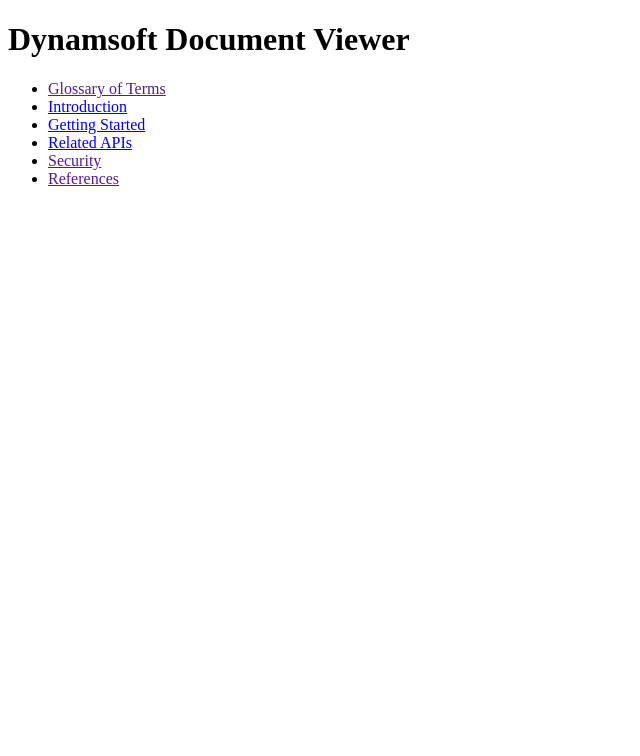
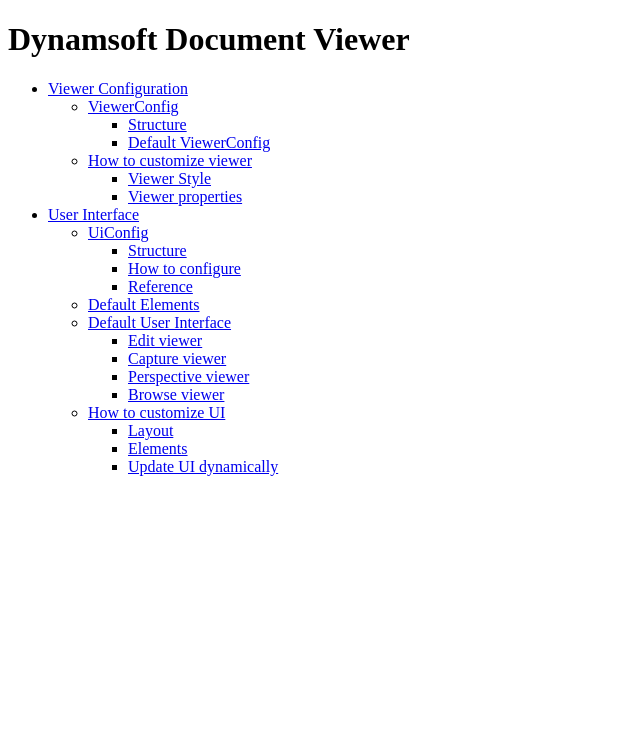
Before and after one commit to dynamsoft-docs/document-viewer-docs, a Jekyll site: the page built from index.md, in a window 1280 px wide. Shown: the part 208-964 px from the top of the page, without its empty margins (0-640 px from the left). Built offline with Jekyll 4.4.1, drawn with Linux system fonts in a browser that asks for light colours; comment, search, counter and statistics services are not loaded; grey boxes are pictures that could not be loaded.

Commit message:
Update index.md

```diff
--- a/index.md
+++ b/index.md
@@ -7,9 +7,33 @@ description: Dynamsoft Document Viewer Documentation Homepage
 
 # Dynamsoft Document Viewer
 
-* [Glossary of Terms]({{site.glossary}})
+<!-- * [Glossary of Terms]({{site.glossary}})
 * [Introduction]({{site.introduction}})
 * [Getting Started]({{site.gettingstarted}})
 * [Related APIs]({{site.api}})
 * [Security]({{site.security}})
-* [References]({{site.references}})
+* [References]({{site.references}})  -->
+
+- [Viewer Configuration]({{ site.viewer }}index.html)
+    - [ViewerConfig]({{ site.viewer }}viewerconfig.html)
+        - [Structure]({{ site.viewer }}viewerconfig.html#structure)
+        - [Default ViewerConfig]({{ site.viewer }}viewerconfig.html#default-viewerconfig)
+    - [How to customize viewer]({{ site.viewer }}customize.html)
+        - [Viewer Style]({{ site.viewer }}customize.html#viewer-style)
+        - [Viewer properties]({{ site.viewer }}customize.html#viewer-properties)
+
+- [User Interface]({{ site.ui }}index.html)
+    - [UiConfig]({{ site.ui }}uiconfig.html)
+        - [Structure]({{ site.ui }}uiconfig.html#structure)
+        - [How to configure]({{ site.ui }}uiconfig.html#how-to-configure)
+        - [Reference]({{ site.ui }}uiconfig.html#reference)
+    - [Default Elements]({{ site.ui }}default_elements.html)
+    - [Default User Interface]({{ site.ui }}default_ui.html)
+        - [Edit viewer]({{ site.ui }}default_ui.html#edit-viewer)
+        - [Capture viewer]({{ site.ui }}default_ui.html#capture-viewer)
+        - [Perspective viewer]({{ site.ui }}default_ui.html#perspective-viewer)
+        - [Browse viewer]({{ site.ui }}default_ui.html#browse-viewer)
+    - [How to customize UI]({{ site.ui }}customize/index.html)
+        - [Layout]({{ site.ui }}customize/layout.html)
+        - [Elements]({{ site.ui }}customize/elements.html)
+        - [Update UI dynamically]({{ site.ui }}customize/dynamically.html)
```
